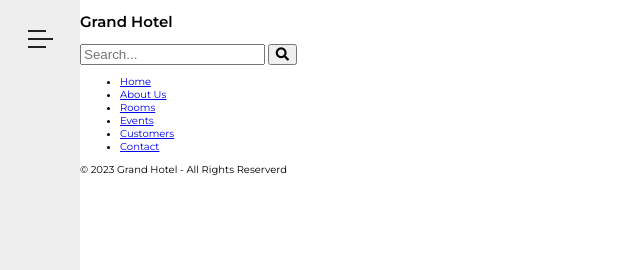
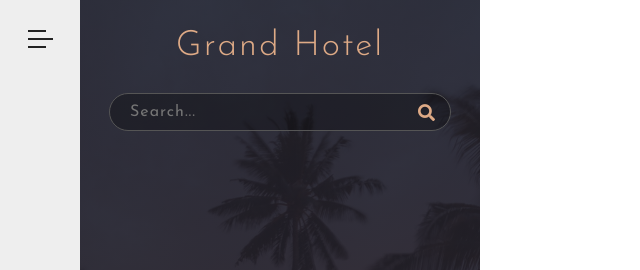
Before and after one commit to pabloFalco/grand-hotel_final, a plain HTML site: page index.html in a window 1280 px wide. Shown: the top 270 px of the page, without its empty margins (0-640 px from the left). Drawn offline with Linux system fonts and the light colour scheme.

Commit message:
Agregue mas cosas al navigation bar

```diff
--- a/css/styel.css
+++ b/css/styel.css
@@ -82,6 +82,60 @@ body{
     .navigation{
         margin-left: 8rem;
         position: fixed;
+        width: 40rem;
+        height: 100%;
+        background: linear-gradient(to top, rgba(34, 32, 41, 1), rgba(34,32,41,.8)), url(../img/nav-bg.jpeg) center no-repeat;
+        background-size: cover;
+        display: flex;
+        flex-direction: column;
+        justify-content: space-between;
+        align-items: center;
+    }
+
+    .navigation-heading{
+        font-family: 'Josefin Sans', sans-serif;
+        font-size: 3.5rem;
+        font-weight: 300;
+        letter-spacing: .2rem;
+        color: #deaa86;
+        text-align: center;
+    }
+
+    .navigation-search{
+        position: relative;
+    }
+
+    .navigation-search-input{
+        width: 30rem;
+        padding: 1rem 2rem;
+        background-color: rgb(0,0,0,.3);
+        font-family: 'Josefin Sans' ,sans-serif;
+        font-size: 1.6rem;
+        color: #deaa86;
+        letter-spacing: .1rem;
+        outline: none;
+        border: .1rem solid #555;
+        border-radius: 10rem;
+        transition: background-color .2s;
+    }
+
+    .navigation-search-input:focus{
+        background-color: rgb(0,0,0,.1);
+    }
+
+    .navigation-search-btn{
+        border: none;
+        background-color: transparent;
+        color: #deaa86;
+        font-size: 1.7rem;
+        position: absolute;
+        top: 1rem;
+        right: 1rem;
+        cursor: pointer;
+    }
+
+    .navigation-search-btn:focus{
+        outline: none;
     }
 /* end of navigation */
 /*end navbar*/
```
Also changed, not shown: index.html (+3 -0 lines).
